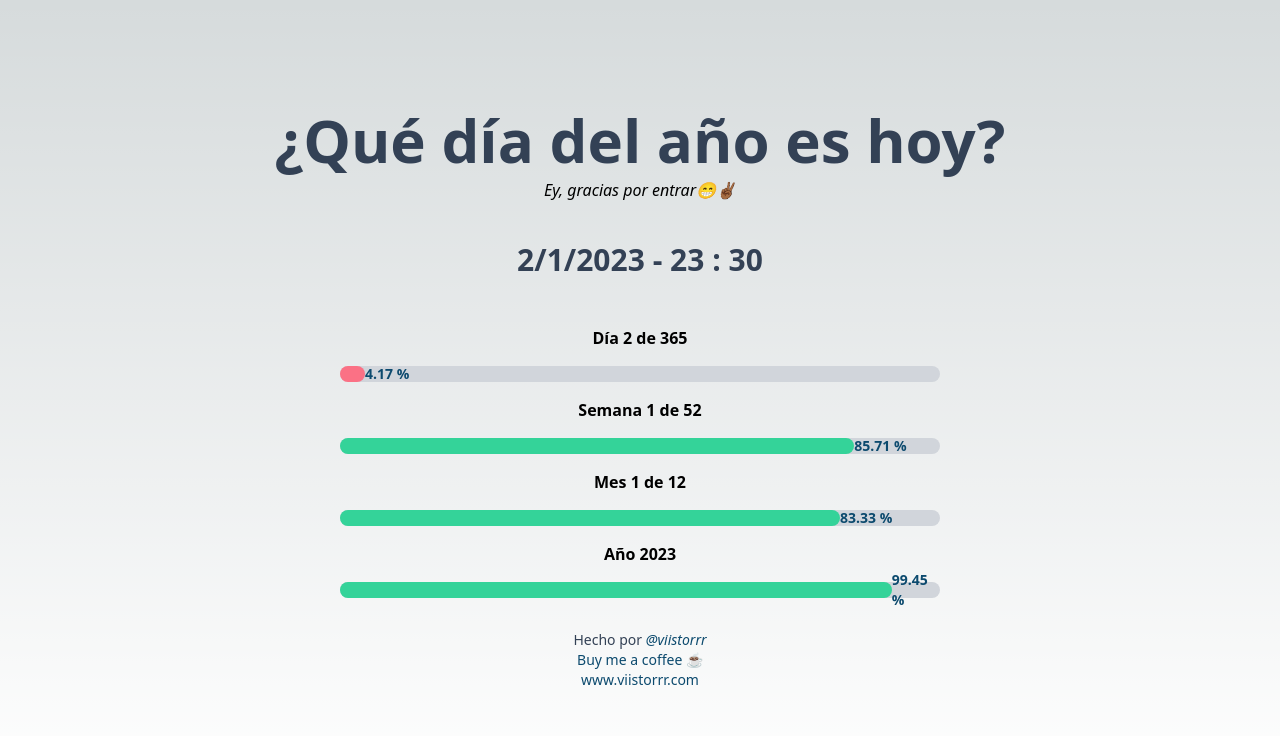
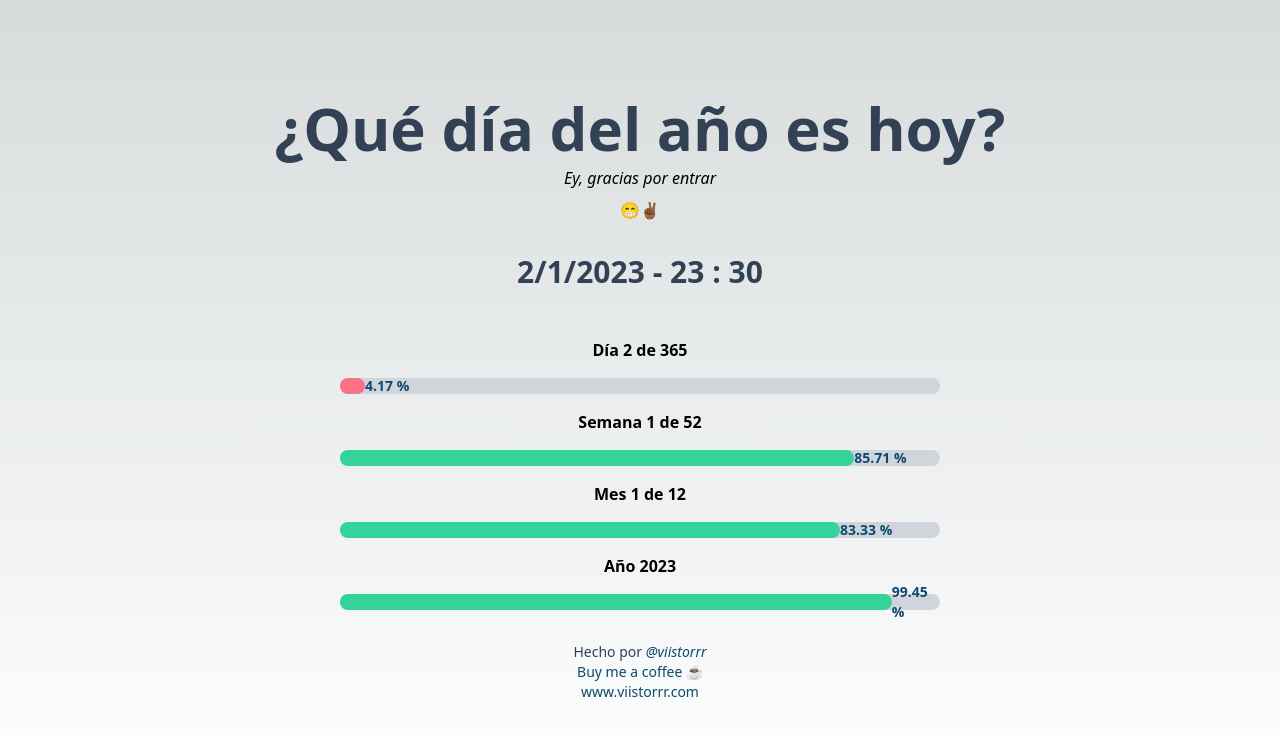
Before and after one commit to Viistorrr/yearprogress, a Next.js app: page / in a window 1280 px wide. Shown: the top 736 px of the page. Built offline with nearby package versions, Linux system fonts and the light colour scheme.

Commit message:
typo fix

```diff
--- a/app/page.tsx
+++ b/app/page.tsx
@@ -39,7 +39,7 @@ export default function Home() {
       <h1 className="text-6xl font-bold text-slate-700">
         ¿Qué día del año es hoy?
       </h1>
-      <span className="text-base py-2 italic">Ey, gracias por entrar😁✌🏾</span>
+      <span className="text-base py-2 italic">Ey, gracias por entrar</span>😁✌🏾
       <div className="flex flex-col w-full lg:w-1/2 items-center justify-center">
         <h1 className="text-3xl font-bold text-slate-700 py-8">
           {date}/{month + 1}/{year} - {hours} : {minutes}
```
Also changed, not shown: 1 other file (tests, documents, lock files or other folders).
